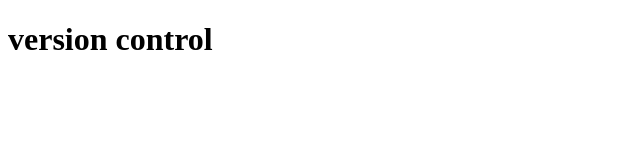
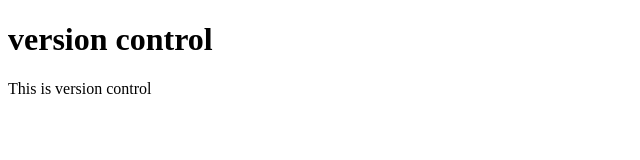
Before and after one commit to Gloryshow/class, a plain HTML site: page index.html in a window 1280 px wide. Shown: the whole page, without its empty margins (0-640 px from the left). Drawn offline with Linux system fonts and the light colour scheme.

Commit message:
version 2

```diff
--- a/index.html
+++ b/index.html
@@ -7,5 +7,6 @@
 </head>
 <body>
     <h1>version control</h1>
+    <p>This is version control</p>
 </body>
 </html>
```
